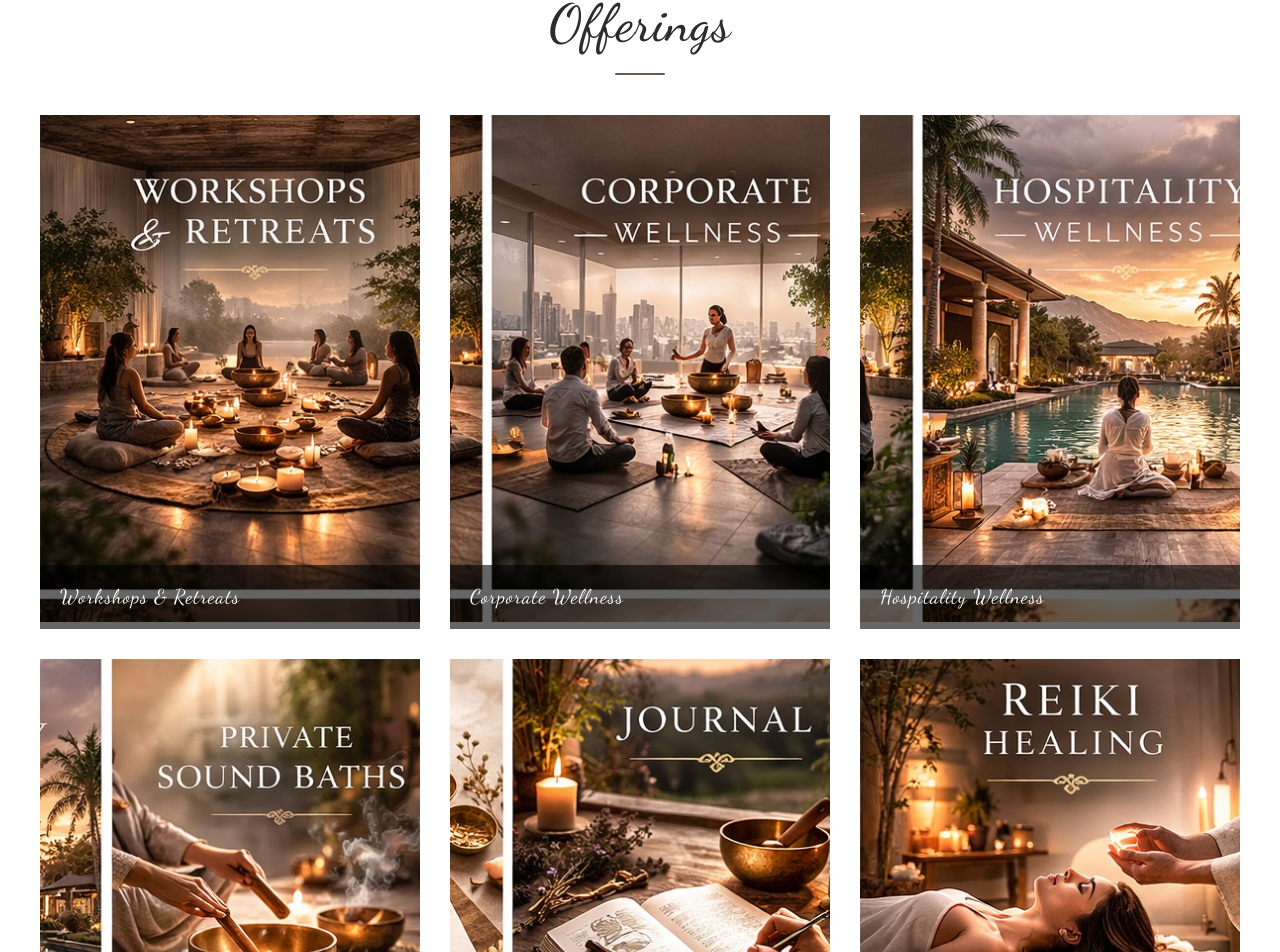
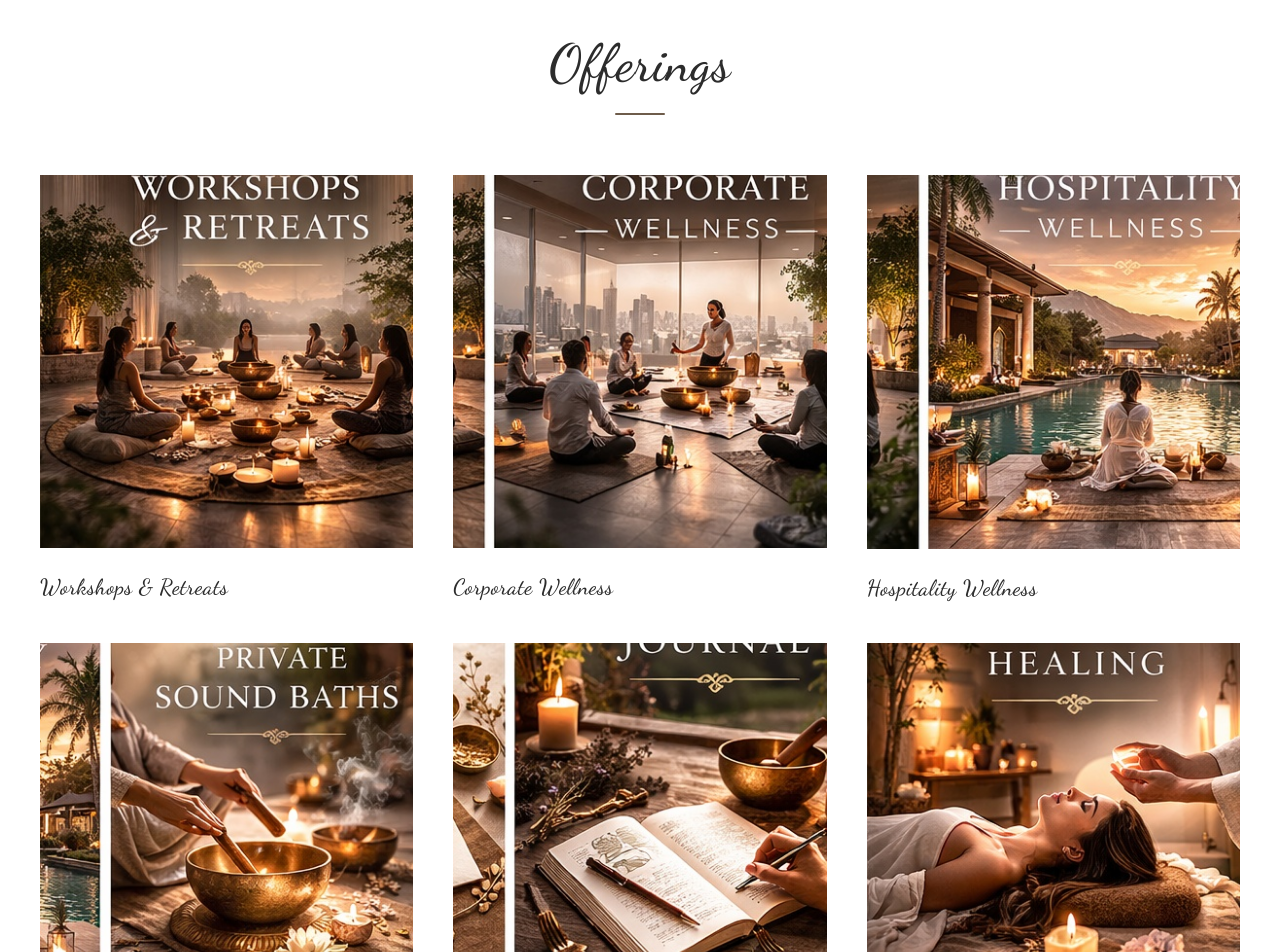
Before and after one commit to tomaryash54/amyana_v3_luxury_site, a React (Vite) app: page / in a window 1280 px wide. Shown: the part 952-1904 px from the top of the page. Built offline with nearby package versions, Linux system fonts and the light colour scheme.

Commit message:
Upgrade Offerings grid with Altha-style premium design - hover zoom, overlay gradients, smooth animations

```diff
--- a/index.html
+++ b/index.html
@@ -61,6 +61,98 @@ a{text-decoration:none;color:inherit;}
  line-height:1.8;
  text-shadow:0 1px 10px rgba(0,0,0,0.2);
  opacity:0.95;
+}
+.offerings-section{
+ padding:80px 20px;
+}
+.offerings-grid{
+ display:grid;
+ grid-template-columns:repeat(3,1fr);
+ gap:40px;
+ margin-top:60px;
+}
+.offering-card{
+ display:flex;
+ flex-direction:column;
+ text-decoration:none;
+ color:inherit;
+ cursor:pointer;
+ transition:all 0.3s ease;
+ height:100%;
+}
+.card-image-wrapper{
+ position:relative;
+ width:100%;
+ aspect-ratio:1;
+ overflow:hidden;
+ background:#f5f1ec;
+ margin-bottom:24px;
+}
+.card-image-wrapper img{
+ width:100%;
+ height:100%;
+ object-fit:cover;
+ transition:transform 0.6s cubic-bezier(0.16, 1, 0.3, 1);
+ display:block;
+}
+.card-overlay{
+ position:absolute;
+ top:0;
+ left:0;
+ right:0;
+ bottom:0;
+ background:linear-gradient(135deg,rgba(110,92,75,0.3) 0%,rgba(110,92,75,0.1) 100%);
+ opacity:0;
+ transition:opacity 0.5s ease;
+ z-index:1;
+}
+.offering-card:hover .card-image-wrapper img{
+ transform:scale(1.08);
+}
+.offering-card:hover .card-overlay{
+ opacity:1;
+}
+.offering-card:hover{
+ transform:translateY(-8px);
+}
+.card-content{
+ flex:1;
+ display:flex;
+ flex-direction:column;
+ justify-content:flex-start;
+}
+.card-content h3{
+ font-size:22px;
+ font-weight:500;
+ color:#2c2c2c;
+ margin:0;
+ letter-spacing:0.5px;
+ line-height:1.4;
+ transition:color 0.3s ease;
+}
+.offering-card:hover .card-content h3{
+ color:#6e5c4b;
+}
+@media(max-width:1024px){
+ .offerings-grid{
+  grid-template-columns:repeat(2,1fr);
+  gap:35px;
+ }
+}
+@media(max-width:768px){
+ .offerings-grid{
+  grid-template-columns:1fr;
+  gap:30px;
+ }
+ .offerings-section{
+  padding:60px 20px;
+ }
+ .card-image-wrapper{
+  margin-bottom:20px;
+ }
+ .card-content h3{
+  font-size:20px;
+ }
 }
 .card img{width:100%;border-radius:0;}
 .card{transition:transform .3s, opacity .3s;position:relative;overflow:hidden;}
--- a/src/pages/Home.jsx
+++ b/src/pages/Home.jsx
@@ -38,49 +38,67 @@ return(
 </motion.div>
 </div>
 
-<div className="container">
+<div className="container offerings-section">
 <h2>Offerings</h2>
 
-<div className="grid grid-3">
+<div className="offerings-grid">
 
-<Link to="/workshops" className="card-link">
-<div className="card">
-<img src="/images/workshops.jpg"/>
+<Link to="/workshops" className="offering-card">
+<div className="card-image-wrapper">
+<img src="/images/workshops.jpg" alt="Workshops & Retreats"/>
+<div className="card-overlay"></div>
+</div>
+<div className="card-content">
 <h3>Workshops & Retreats</h3>
 </div>
 </Link>
 
-<Link to="/corporate" className="card-link">
-<div className="card">
-<img src="/images/corporate.jpg"/>
+<Link to="/corporate" className="offering-card">
+<div className="card-image-wrapper">
+<img src="/images/corporate.jpg" alt="Corporate Wellness"/>
+<div className="card-overlay"></div>
+</div>
+<div className="card-content">
 <h3>Corporate Wellness</h3>
 </div>
 </Link>
 
-<Link to="/hospitality" className="card-link">
-<div className="card">
-<img src="/images/hospitality.jpg"/>
+<Link to="/hospitality" className="offering-card">
+<div className="card-image-wrapper">
+<img src="/images/hospitality.jpg" alt="Hospitality Wellness"/>
+<div className="card-overlay"></div>
+</div>
+<div className="card-content">
 <h3>Hospitality Wellness</h3>
 </div>
 </Link>
 
-<Link to="/sound" className="card-link">
-<div className="card">
-<img src="/images/private.jpg"/>
+<Link to="/sound" className="offering-card">
+<div className="card-image-wrapper">
+<img src="/images/private.jpg" alt="Private Sound Baths"/>
+<div className="card-overlay"></div>
+</div>
+<div className="card-content">
 <h3>Private Sound Baths</h3>
 </div>
 </Link>
 
-<Link to="/journal" className="card-link">
-<div className="card">
-<img src="/images/journal.jpg"/>
+<Link to="/journal" className="offering-card">
+<div className="card-image-wrapper">
+<img src="/images/journal.jpg" alt="Personal Healing"/>
+<div className="card-overlay"></div>
+</div>
+<div className="card-content">
 <h3>Personal Healing</h3>
 </div>
 </Link>
 
-<Link to="/reiki" className="card-link">
-<div className="card">
-<img src="/images/reiki.jpg"/>
+<Link to="/reiki" className="offering-card">
+<div className="card-image-wrapper">
+<img src="/images/reiki.jpg" alt="Reiki Healing"/>
+<div className="card-overlay"></div>
+</div>
+<div className="card-content">
 <h3>Reiki Healing</h3>
 </div>
 </Link>
```
Also changed, not shown: 3 other files (tests, documents, lock files or other folders).
